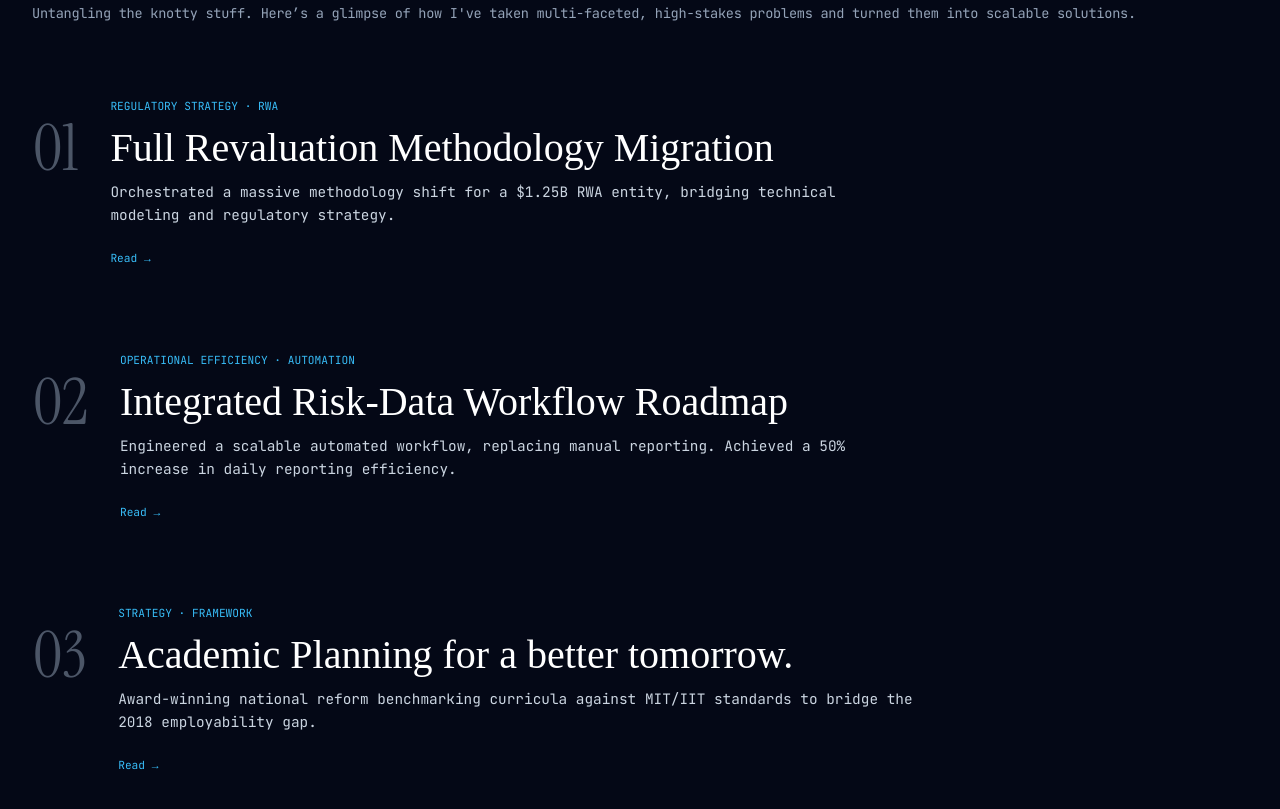
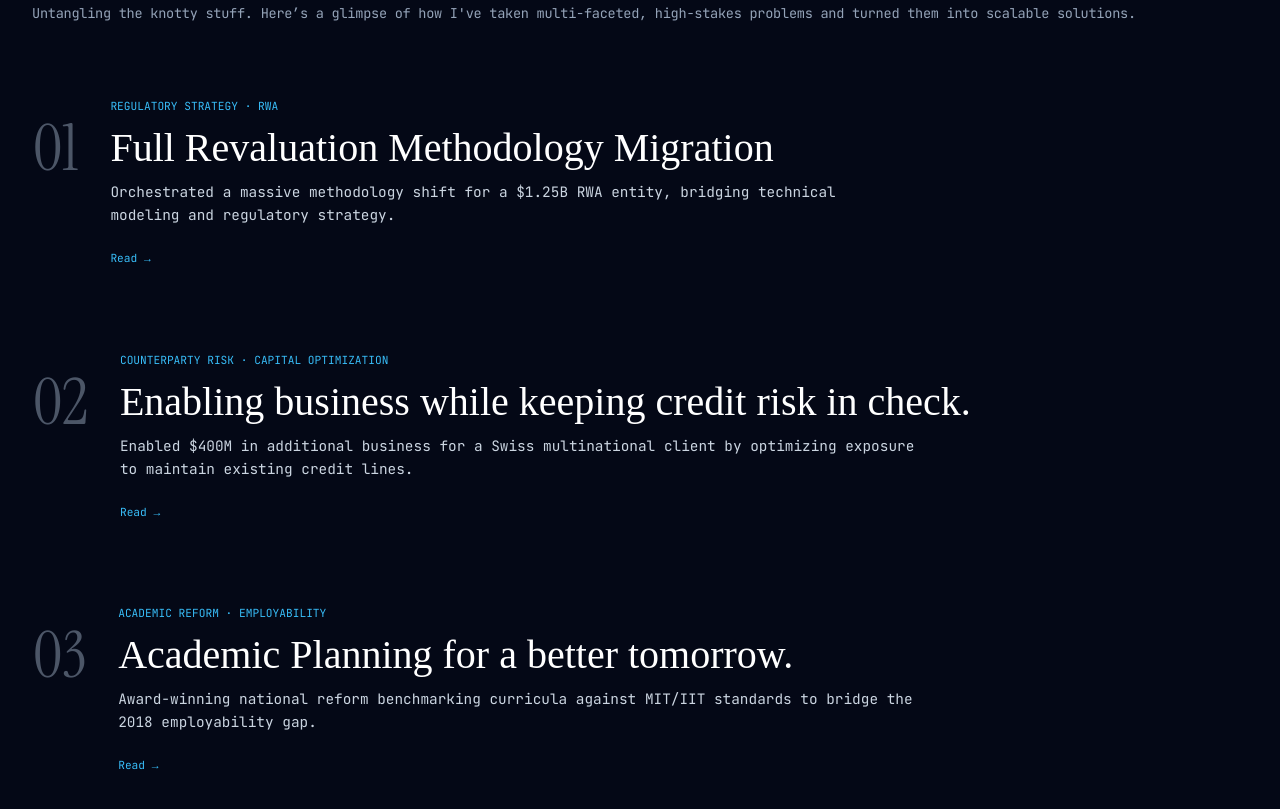
Before and after one commit to gupshweta/shweta-gupta-portfolio, a plain HTML site: page index.html in a window 1280 px wide. Shown: the part 1735-2544 px from the top of the page. Drawn offline with Linux system fonts and the light colour scheme.

Commit message:
Update portfolio with recent changes

```diff
--- a/index.html
+++ b/index.html
@@ -59,7 +59,8 @@
         <section id="career" class="container reveal">
             <p class="section-label">CAREER ARC</p>
             <h2 class="section-title">Where I’ve <em>operated.</em></h2>
-            <p class="section-subtitle" style="margin-bottom: 1.5rem;">My journey from technical roots to strategic leadership. (And keeping regulators
+            <p class="section-subtitle" style="margin-bottom: 1.5rem;">My journey from technical roots to strategic
+                leadership. (And keeping regulators
                 happy along the way.)</p>
 
             <div class="timeline-wrapper">
@@ -96,7 +97,7 @@
                         <span class="chapter-num">02</span>
                         <h3>Associate & Team Lead</h3>
                         <span class="subtitle">Morgan Stanley</span>
-                        <p class="desc">Managed a 4-member cross-asset team. Orchestrated strategic migration for $1.25B
+                        <p class="desc">Managed a 3-member cross-asset team. Orchestrated strategic migration for $1.25B
                             RWA entity. Developed entity-wide data transformation roadmaps.</p>
                         <div class="tags">
                             <span>Team Lead</span><span>Regulatory Strategy</span><span>RWA</span>
@@ -141,10 +142,10 @@
                 <div class="case-item">
                     <span class="case-num">02</span>
                     <div class="case-content">
-                        <p class="case-meta">OPERATIONAL EFFICIENCY · AUTOMATION</p>
-                        <h3>Integrated Risk-Data Workflow Roadmap</h3>
-                        <p class="case-desc">Engineered a scalable automated workflow, replacing manual reporting.
-                            Achieved a 50% increase in daily reporting efficiency.</p>
+                        <p class="case-meta">COUNTERPARTY RISK · CAPITAL OPTIMIZATION</p>
+                        <h3>Enabling business while keeping credit risk in check. </h3>
+                        <p class="case-desc">Enabled $400M in additional business for a Swiss multinational client by
+                            optimizing exposure to maintain existing credit lines.</p>
                         <a href="case2.html" target="_blank" class="read-link">Read →</a>
                     </div>
                 </div>
@@ -152,7 +153,7 @@
                 <div class="case-item">
                     <span class="case-num">03</span>
                     <div class="case-content">
-                        <p class="case-meta">STRATEGY · FRAMEWORK</p>
+                        <p class="case-meta">ACADEMIC REFORM · EMPLOYABILITY</p>
                         <h3>Academic Planning for a better tomorrow.</h3>
                         <p class="case-desc">Award-winning national reform benchmarking curricula against MIT/IIT
                             standards to bridge the 2018 employability gap.</p>
@@ -173,7 +174,8 @@
             <div class="systems-grid">
                 <div class="system-block" id="dashboard-system">
                     <div class="mockup">
-                        <img src="dashboard_demo_v2_1775485594389.webp" alt="Risk Data Dashboard" class="mockup-img dashboard-demo">
+                        <img src="dashboard_demo_v2_1775485594389.webp" alt="Risk Data Dashboard"
+                            class="mockup-img dashboard-demo">
                         <div class="progress-container">
                             <div class="progress-bar"></div>
                         </div>
@@ -188,7 +190,8 @@
 
                 <div class="system-block" id="alpha-agent-system">
                     <div class="mockup">
-                        <img src="eurozone_crisis_demo_1775488881816.webp" alt="Agentic Alpha Engine" class="mockup-img dashboard-demo">
+                        <img src="eurozone_crisis_demo_1775488881816.webp" alt="Agentic Alpha Engine"
+                            class="mockup-img dashboard-demo">
                         <div class="progress-container">
                             <div class="progress-bar"></div>
                         </div>
@@ -276,7 +279,8 @@
             <p>© 2026 Shweta Gupta</p>
             <div class="footer-links">
                 <a href="https://www.linkedin.com/in/shwetagupta1911/" target="_blank">LinkedIn</a>
-                <a href="https://drive.google.com/file/d/1JI1RJRkCQ41tu53hZUmBy1uWU3J_yPUE/view?usp=sharing" target="_blank">Resume</a>
+                <a href="https://drive.google.com/file/d/1JI1RJRkCQ41tu53hZUmBy1uWU3J_yPUE/view?usp=sharing"
+                    target="_blank">Resume</a>
             </div>
         </div>
     </footer>
```
